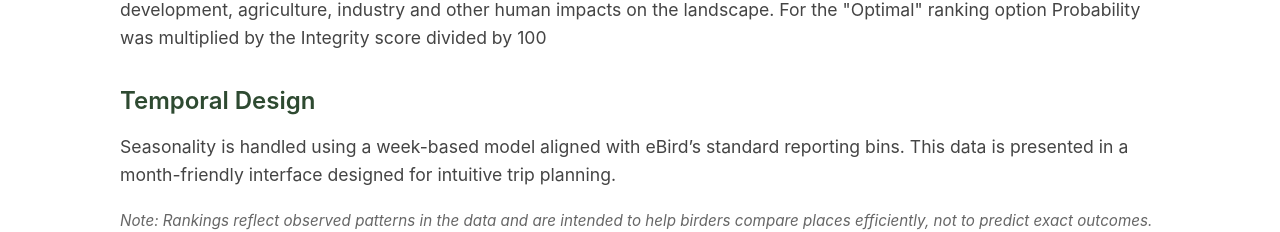
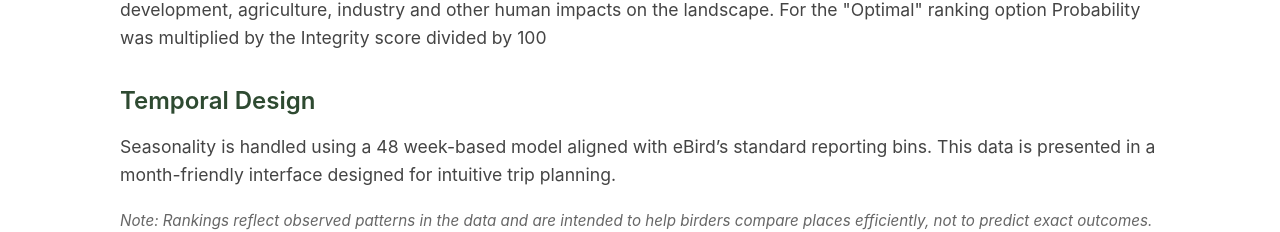
Before and after one commit to lastgreatplaces/LGP-Birds, a Next.js app: page /methods in a window 1280 px wide. Shown: the part 1074-1306 px from the top of the page. Built offline with nearby package versions, Linux system fonts and the light colour scheme.

Commit message:
minor stuff

```diff
--- a/app/methods/page.tsx
+++ b/app/methods/page.tsx
@@ -44,7 +44,7 @@ export default function MethodsPage() {
 
         <h2 style={{ marginTop: '30px' }}>Temporal Design</h2>
         <p>
-          Seasonality is handled using a <strong>week-based model</strong> aligned with eBird’s
+          Seasonality is handled using a <strong>48 week-based model</strong> aligned with eBird’s
           standard reporting bins. This data is presented in a month-friendly interface designed
           for intuitive trip planning.
         </p>
```
